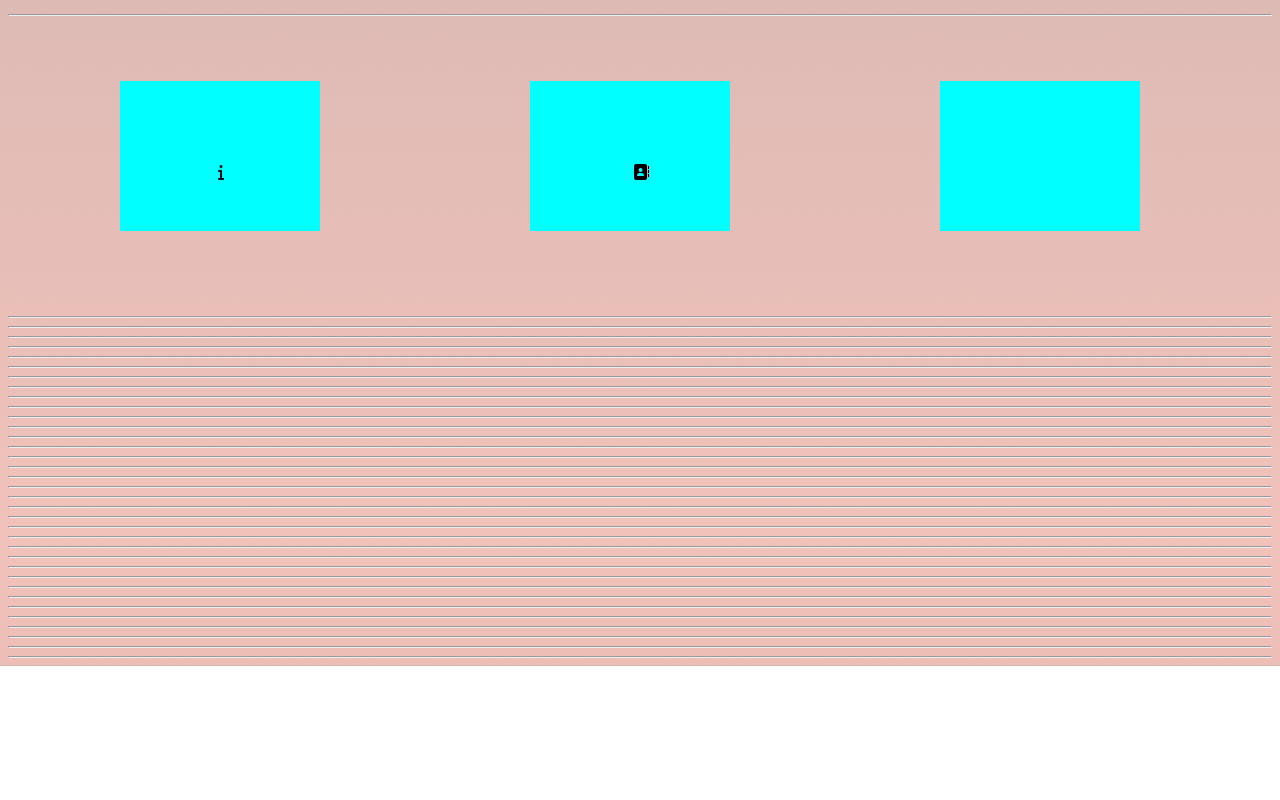
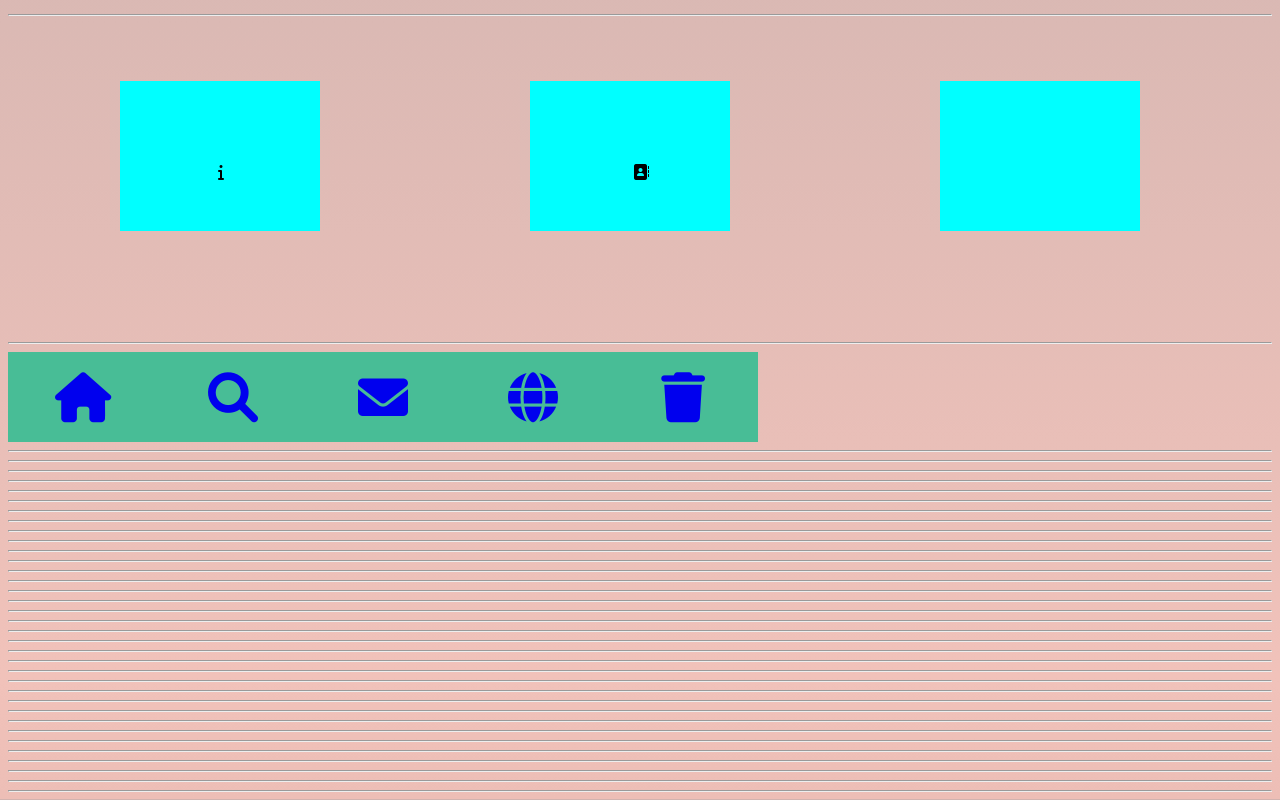
Before and after one commit to Vinay-the-dev-bot/Practice, a plain HTML site: page HTML/Project1.html in a window 1280 px wide. Shown: the part 5338-6138 px from the top of the page. Before the commit the page ends 6004 px from the top, so only its background shows below. Drawn offline with Linux system fonts and the light colour scheme.

Commit message:
IconBars

```diff
--- a/HTML/Project1.html
+++ b/HTML/Project1.html
@@ -350,6 +350,18 @@
                 </div>
             </div>
         </div>
+        <br>
+        <hr>
+        <div>
+            <div class="iconbar">
+                <a href="#"  class="active2" ><i class="fa fa-home"></i></a><!--
+                --><a href="#" ><i class="fa fa-search"></i></a><!--
+                --><a href="#" ><i class="fa fa-envelope"></i></a><!--
+                --><a href="#" ><i class="fa fa-globe"></i></a><!--
+                --><a href="#" ><i class="fa fa-trash"></i></a>
+
+            </div>
+        </div>
         <hr><hr><hr><hr><hr><hr><hr>
         <hr><hr><hr><hr><hr><hr><hr>
         <hr><hr><hr><hr><hr><hr><hr>
--- a/HTML/Project1.styles.css
+++ b/HTML/Project1.styles.css
@@ -636,3 +636,19 @@ margin-left: 150px;
 .content2 p{
   text-align: center;
 }
+.iconbar {
+  /* border: 1px solid black; */
+  width: fit-content;
+}
+
+.iconbar a i{
+  padding: 20px 25px;
+  width: 100px;
+  font-size: 50px;
+  text-align: center;
+  background-color: rgb(72, 189, 150);
+  transition: .5s ;
+}
+.iconbar a i:hover{
+  background-color: rgb(158, 95, 201);
+}
```
Also changed, not shown: HTML/Project1.js (line endings or trailing spaces).
